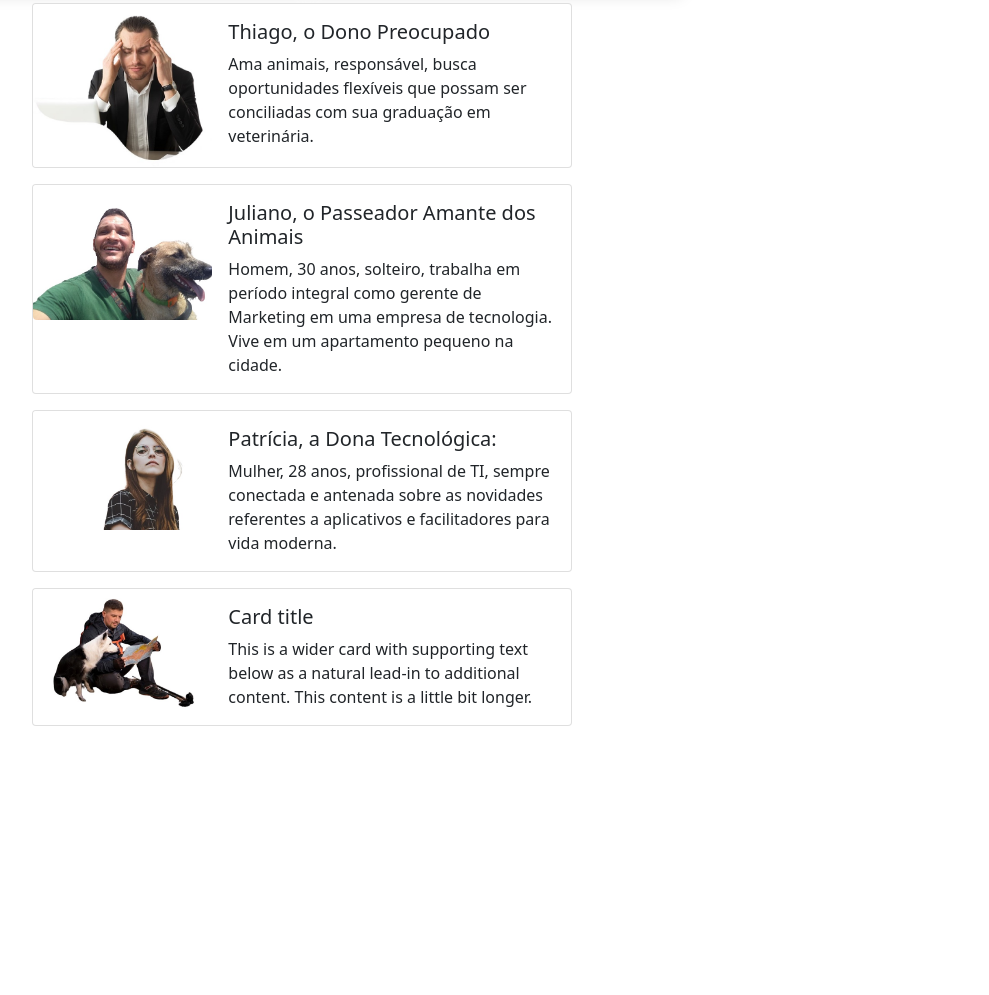
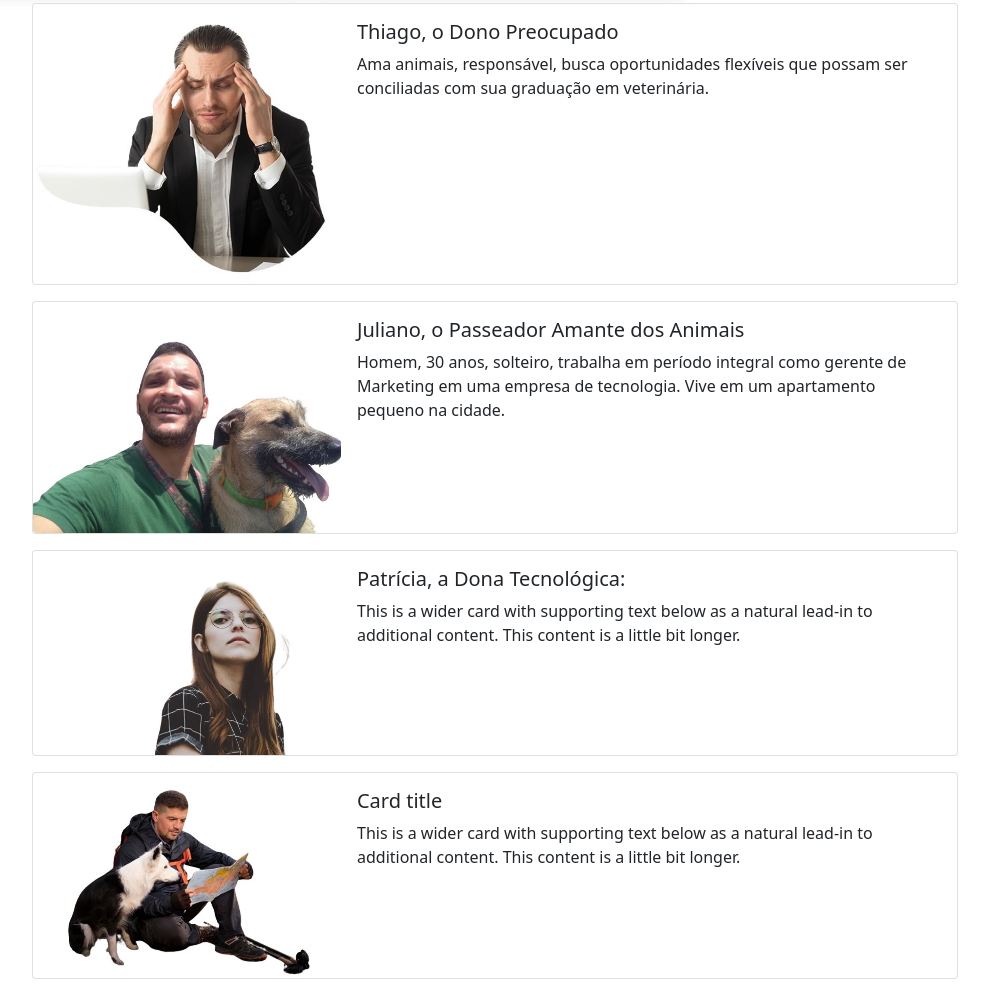
Before and after one commit to Leandro0O/PI-Senac-2024, a plain HTML site: page PTI/welcome.htm in a window 1280 px wide. Shown: the part 431-1426 px from the top of the page, without its empty margins (145-1134 px from the left). Before the commit the page ends 1173 px from the top, so only its background shows below. Drawn offline with nearby package versions, Linux system fonts and the light colour scheme.

Commit message:
Update welcome.htm

```diff
--- a/PTI/welcome.htm
+++ b/PTI/welcome.htm
@@ -39,7 +39,7 @@
 
         <section class="row  justify-content-center mt-3">
             <div class="col-10">
-                <div class="card mb-3" style="max-width: 540px;">
+                <div class="card mb-3" ">
                     <div class="row g-0">
                       <div class="col-md-4">
                         <img src="static/IMG/thiago.jpeg" class="img-fluid rounded-start" alt="...">
@@ -56,7 +56,7 @@
                   </div>
             </div>
             <div class="col-10">
-                <div class="card mb-3" style="max-width: 540px;">
+                <div class="card mb-3" >
                     <div class="row g-0">
                       <div class="col-md-4">
                         <img src="static/IMG/juliano.jpeg" class="img-fluid rounded-start" alt="...">
@@ -74,7 +74,7 @@
                   </div>
             </div>
             <div class="col-10">
-                <div class="card mb-3" style="max-width: 540px;">
+                <div class="card mb-3" >
                     <div class="row g-0">
                       <div class="col-md-4">
                         <img src="static/IMG/patricia.jpeg" class="img-fluid rounded-start" alt="...">
@@ -82,7 +82,7 @@
                       <div class="col-md-8">
                         <div class="card-body">
                           <h5 class="card-title">Patrícia, a Dona Tecnológica:</h5>
-                          <p class="card-text"> Mulher, 28 anos, profissional de TI, sempre conectada e antenada sobre as novidades referentes a aplicativos e facilitadores para vida moderna.</p>
+                          <p class="card-text">This is a wider card with supporting text below as a natural lead-in to additional content. This content is a little bit longer.</p>
 
                         </div>
                       </div>
@@ -90,7 +90,7 @@
                   </div>
             </div>
             <div class="col-10">
-                <div class="card mb-3" style="max-width: 540px;">
+                <div class="card mb-3" >
                     <div class="row g-0">
                       <div class="col-md-4">
                         <img src="static/IMG/felipe.jpeg" class="img-fluid rounded-start" alt="...">
```
